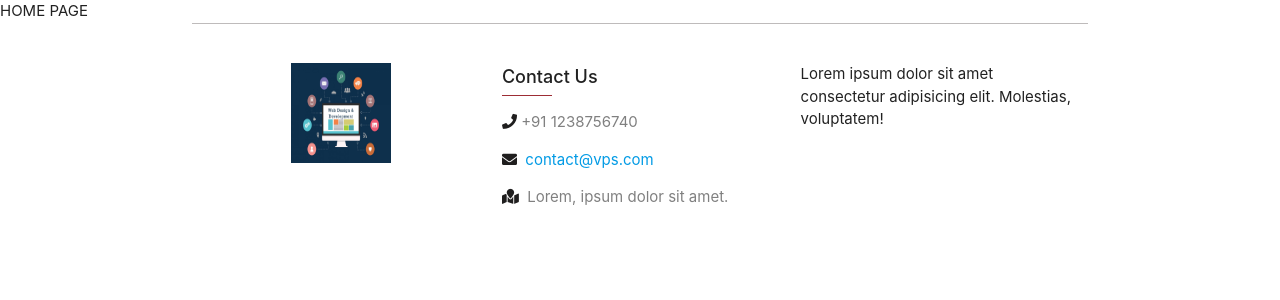
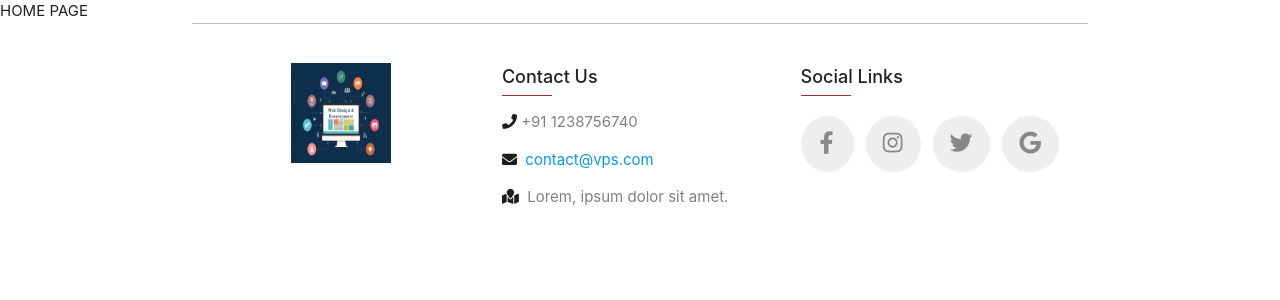
Before and after one commit to sonali-singh97/Pathshala, a Django app: page / in a window 1280 px wide. Shown: the top 300 px of the page. Run offline with Django 3.2, Linux system fonts and the light colour scheme.

Commit message:
added footer completely

```diff
--- a/static/css/custom/footer.css
+++ b/static/css/custom/footer.css
@@ -29,3 +29,74 @@ p.footer-heading::after {
     content: "";
     position: absolute;
 }
+
+a.social-links-1 {
+    text-decoration: none;
+    color: rgb(138, 135, 135) !important;
+    background-color: #eee;
+    display: inline-block;
+    padding: 8px 18px 10px 17px !important;
+    border-radius: 50%;
+    font-size: 1.5rem;
+    border: solid 2.5px #eee;
+    transition-duration: 0.3s;
+}
+
+a.social-links-1:hover {
+    background-color: var(--bg-color);
+    color: #fff !important;
+}
+
+a.social-links-2 {
+    text-decoration: none;
+    color: rgb(36, 35, 35);
+    display: inline-block;
+    background-color: #eee;
+    color: rgb(138, 135, 135) !important;
+    padding: 8px 16px 10px 15px !important;
+    border-radius: 50%;
+    font-size: 1.5rem;
+    border: solid 2.5px #eee;
+    transition-duration: 0.3s;
+}
+
+a.social-links-2:hover {
+    background-color: var(--bg-color);
+    color: #fff !important;
+}
+
+a.social-links-3 {
+    text-decoration: none;
+    color: rgb(36, 35, 35);
+    display: inline-block;
+    background-color: #eee;
+    color: rgb(138, 135, 135) !important;
+    padding: 8px 16px 10px 15px !important;
+    border-radius: 50%;
+    font-size: 1.5rem;
+    border: solid 2.5px #eee;
+    transition-duration: 0.3s;
+}
+
+a.social-links-3:hover {
+    background-color: var(--bg-color);
+    color: #fff !important;
+}
+
+a.social-links-4 {
+    text-decoration: none;
+    color: rgb(36, 35, 35);
+    display: inline-block;
+    background-color: #eee;
+    color: rgb(138, 135, 135) !important;
+    padding: 8px 16px 10px 15px !important;
+    border-radius: 50%;
+    font-size: 1.5rem;
+    border: solid 2.5px #eee;
+    transition-duration: 0.3s;
+}
+
+a.social-links-4:hover {
+    background-color: var(--bg-color);
+    color: #fff !important;
+}
--- a/static/css/custom/utils.css
+++ b/static/css/custom/utils.css
@@ -30,6 +30,10 @@
     margin-top: 50px;
 }
 
+.mt-20 {
+    margin-top: 20px;
+}
+
 .my-20 {
     margin-top: 40px;
     margin-bottom: 40px;
--- a/templates/footer.html
+++ b/templates/footer.html
@@ -15,14 +15,27 @@
         <i class="fas fa-envelope" style="color: rgb(31, 30, 30)"></i
         >&nbsp;&nbsp;contact@vps.com
       </a>
-      <p style="color: grey">
+      <p style="color: grey;margin-bottom: 40px;">
         <i class="fas fa-map-marked" style="color: rgb(31, 30, 30)"></i
         >&nbsp;&nbsp;Lorem, ipsum dolor sit amet.
       </p>
     </div>
-    <div class="col s12 l4">
-      Lorem ipsum dolor sit amet consectetur adipisicing elit. Molestias,
-      voluptatem!
+    <div class="col s12 l4 d-flex flex-column">
+        <p class="footer-heading">Social Links</p>
+        <div class="flex flex-row mt-20">
+      <a href="!#" class="social-links-1">
+          <i class="fab fa-facebook-f"></i>
+      </a>
+      <a href="!#" class="social-links-2" style="margin-left: 8px;">
+        <i class="fab fa-instagram"></i>
+    </a>
+    <a href="!#" class="social-links-3" style="margin-left: 8px;margin-right: 8px; ">
+        <i class="fab fa-twitter "></i>
+    </a>
+    <a href="!#" class="social-links-4">
+        <i class="fab fa-google "></i>
+    </a>
+</div>
     </div>
   </div>
 </div>
```
